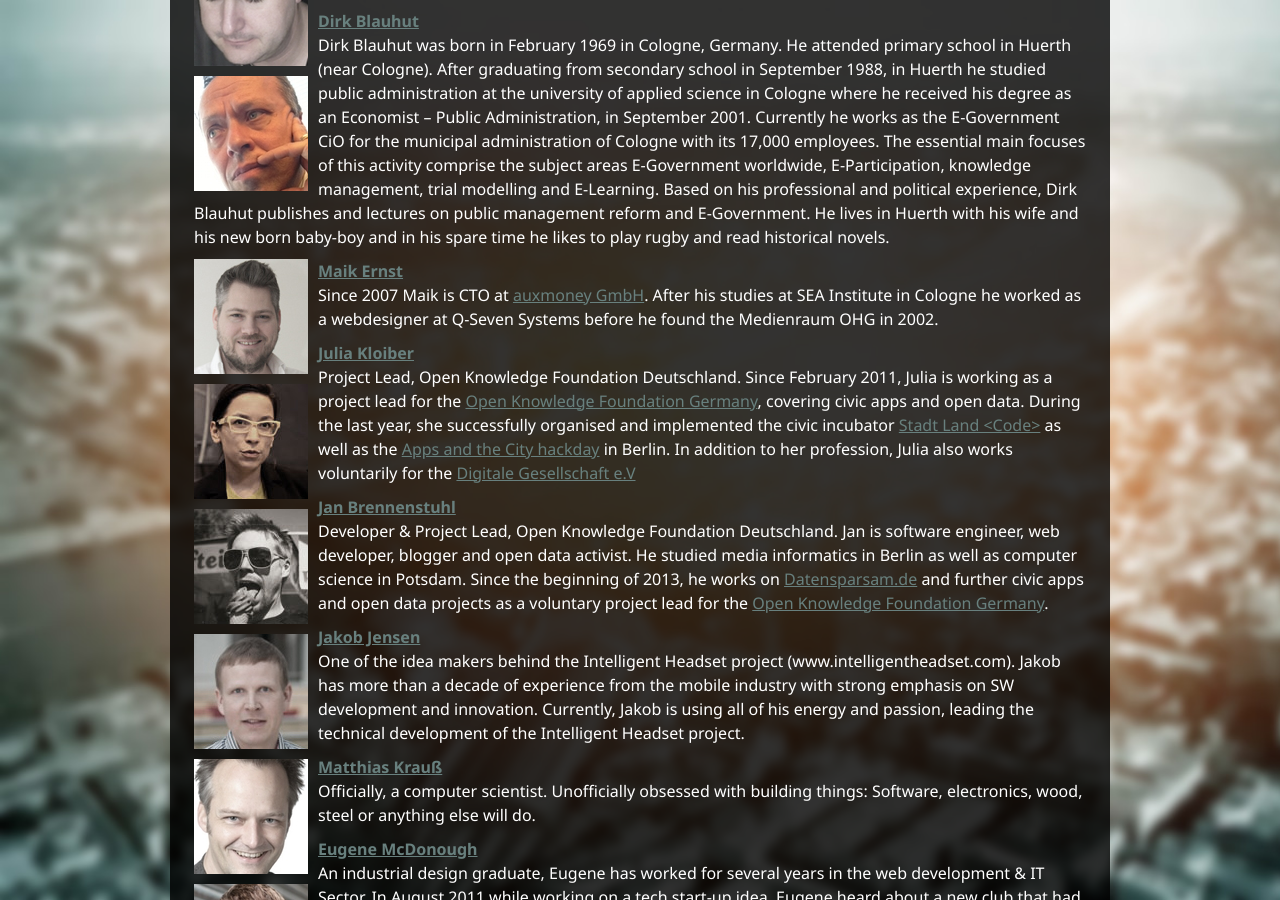
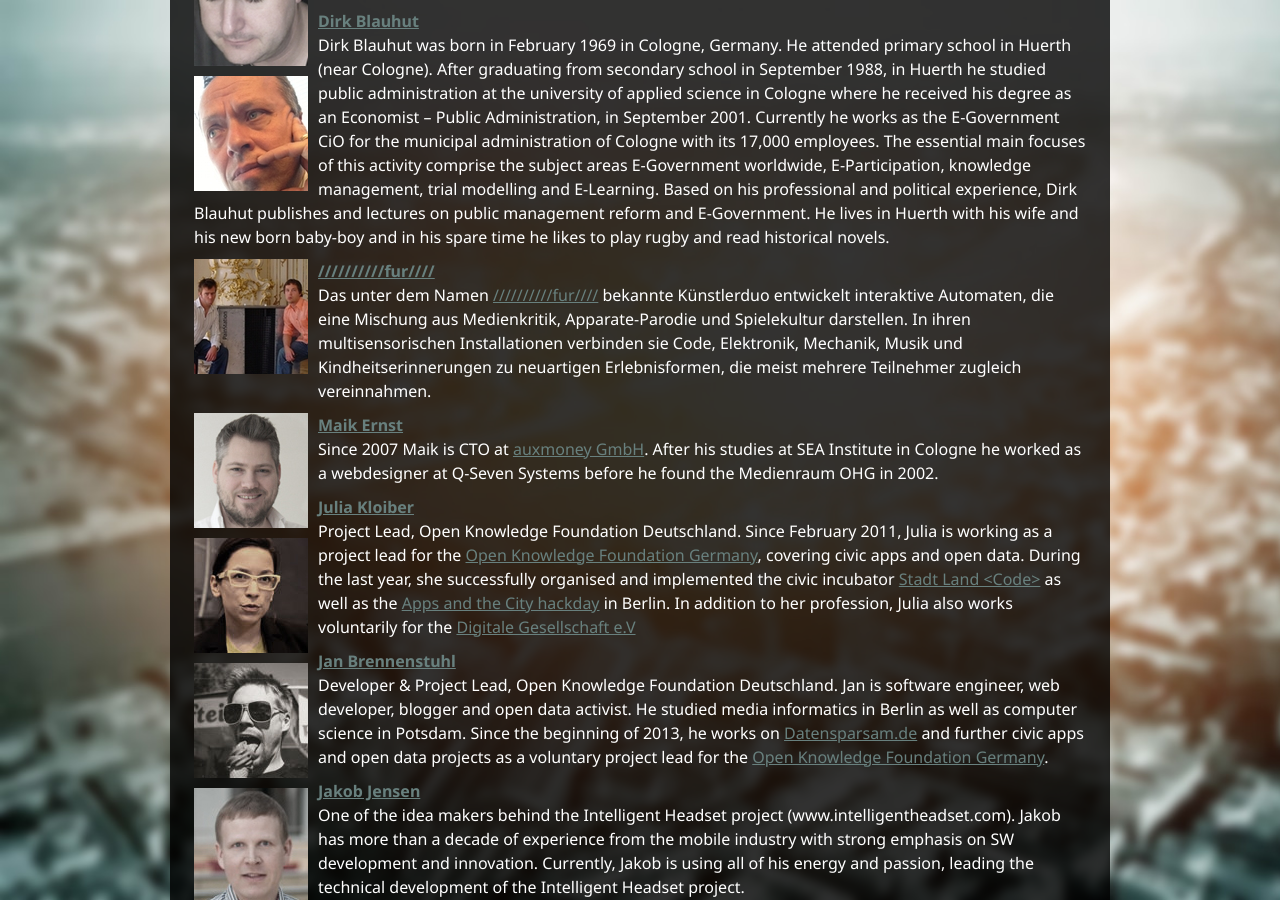
Before and after one commit to InteractiveCologne/interactivecologne.github.com, a Jekyll site: the page built from hack-n-tech.html, in a window 1280 px wide and 900 px high, scrolled down 1356 px. Built offline with Jekyll 4.4.1, drawn with Linux system fonts in a browser that asks for light colours; nearby versions of some CDN libraries.

Commit message:
added fur

```diff
--- a/hack-n-tech.html
+++ b/hack-n-tech.html
@@ -52,6 +52,9 @@ layout: default
 				</p>
 				<p class="speaker">
 					<img class="speaker" src="assets/images/speaker/dirk-blauhut.jpg" alt="Dirk Blauhut"/><a href="#dirk-blauhut" name="dirk-blauhut"><strong>Dirk Blauhut</strong></a><br/>Dirk Blauhut was born in February 1969 in Cologne, Germany. He attended primary school in Huerth (near Cologne). After graduating from secondary school in September 1988, in Huerth he studied public administration at the university of applied science in Cologne where he received his degree as an Economist – Public Administration, in September 2001. Currently he works as the E-Government CiO for the municipal administration of Cologne with its 17,000 employees. The essential main focuses of this activity comprise the subject areas E-Government worldwide, E-Participation, knowledge management, trial modelling and E-Learning. Based on his professional and political experience, Dirk Blauhut publishes and lectures on public management reform and E-Government. He lives in Huerth with his wife and his new born baby-boy and in his spare time he likes to play rugby and read historical novels.
+				</p>
+				<p class="speaker">
+					<img class="speaker" src="assets/images/speaker/fur.jpg" alt="//////////fur////"/><a href="#fur" name="fur"><strong>//////////fur////</strong></a><br/>		Das unter dem Namen <a href="http//:www.fursr.com">//////////fur////</a> bekannte Künstlerduo entwickelt interaktive Automaten, die eine Mischung aus Medienkritik, Apparate-Parodie und Spielekultur darstellen. In ihren multisensorischen Installationen verbinden sie Code, Elektronik, Mechanik, Musik und Kindheitserinnerungen zu neuartigen Erlebnisformen, die meist mehrere Teilnehmer zugleich vereinnahmen.
 				</p>
 				<p class="speaker">
 					<img class="speaker" src="assets/images/speaker/maik-ernst.jpg" alt="Maik Ernst"/><a href="#maik-ernst" name="maik-ernst"><strong>Maik Ernst</strong></a><br/>Since 2007 Maik is CTO at <a href="http://auxmoney.de">auxmoney GmbH</a>. After his studies at SEA Institute in Cologne he worked as a webdesigner at Q-Seven Systems before he found the Medienraum OHG in 2002.
--- a/speakers.html
+++ b/speakers.html
@@ -33,6 +33,9 @@ layout: default
 		</p>
 		<p class="speaker">
 			<img class="speaker" src="assets/images/speaker/ingo-franz.jpg" alt="Ingo Franz"/><a href="#ingo-franz" name="ingo-franz"><strong>Ingo Franz</strong></a><br/>Ingo Franz is partner at Creathor Venture, an European venture fund with offices in Germany, Switzerland and Scandinavia, investing in all VC situations with particular focus on early stage. Ingo is venture investor in IT/ Internet/software companies for 15 years. Prior to joining Creathor Venture, Ingo was Investment Manager at Technologieholding VC and later Investment Director with 3i. He has served as a director on boards of German, French, US companies and has a successful track record including IPO and trade-sale transactions. Ingo has spent several years abroad working in industry on software, engineering and strategy consulting assignments. Ingo holds a master degree in engineering from the Technical University of Darmstadt and a master degree in Business Administration (lic. Oec.) from the University of St. Gallen.
+		</p>
+		<p class="speaker">
+			<img class="speaker" src="assets/images/speaker/fur.jpg" alt="//////////fur////"/><a href="#fur" name="fur"><strong>//////////fur////</strong></a><br/>		Das unter dem Namen <a href="http//:www.fursr.com">//////////fur////</a> bekannte Künstlerduo entwickelt interaktive Automaten, die eine Mischung aus Medienkritik, Apparate-Parodie und Spielekultur darstellen. In ihren multisensorischen Installationen verbinden sie Code, Elektronik, Mechanik, Musik und Kindheitserinnerungen zu neuartigen Erlebnisformen, die meist mehrere Teilnehmer zugleich vereinnahmen.
 		</p>
 		<p class="speaker">
 			<img class="speaker" src="assets/images/speaker/nicolas-gabrysch.jpg" alt="Nicolas Gabrysch"/><a href="#nicolas-gabrysch" name="nicolas-gabrysch"><strong>Nicolas Gabrysch</strong></a><br/>Nicolas Gabrysch is a partner in the Cologne office of Osborne Clarke and advises investors and emerging growth companies on financing, growth capital and M&A. Lately Nicolas has advised DailyDeal on the sale to (and repurchase from) google and casacanda on the sale to fab.com as well as investments made by b-to-v, Shortcut Ventures and Holtzbrinck.
```
Also changed, not shown: assets/images/speaker/fur.jpg (added).
